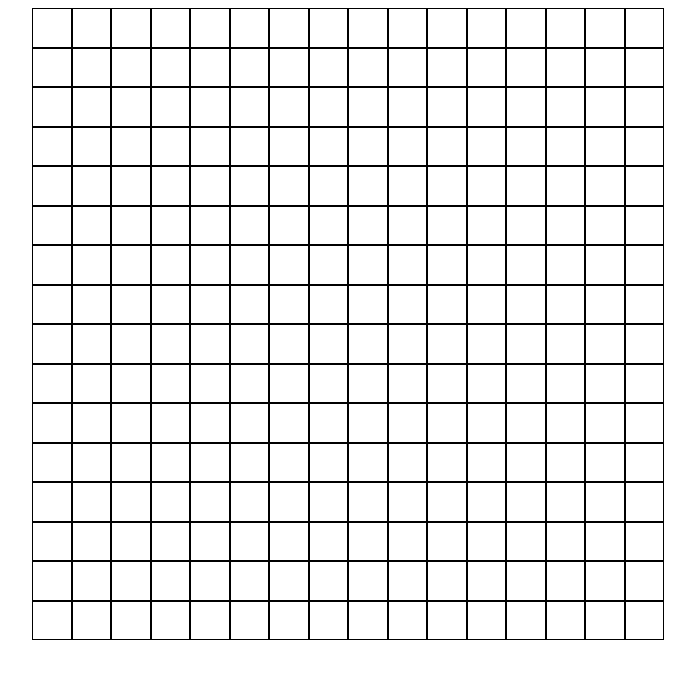
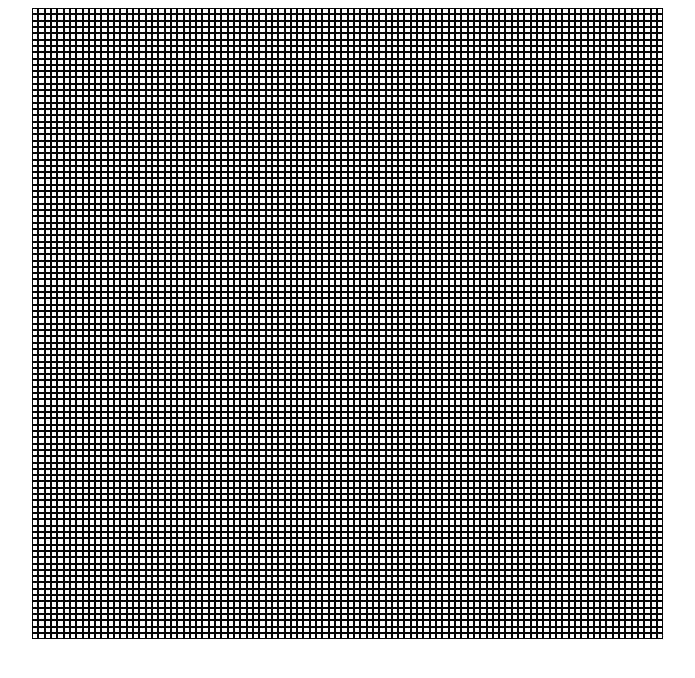
Before and after one commit to anmolSekh/etch-a-sketch, a plain HTML site: page index.html in a window 1280 px wide. Shown: the whole page, without its empty margins (292-987 px from the left). Drawn offline with Linux system fonts and the light colour scheme.

Commit message:
removed junk comments added meaningful comments

```diff
--- a/script.js
+++ b/script.js
@@ -4,7 +4,7 @@
 
 //get it to work on 2x2 then scale to 16x16
 const content = document.querySelector("#content");
-let n = 16;
+let n = 100;
 for(i = 0; i < n; i++) {
     let div = document.createElement("div");
     div.classList.add("row");
--- a/styles.css
+++ b/styles.css
@@ -1,36 +1,18 @@
 body {
-    /* height: 100vh; */
-    /* width: 100vw; */
-    /* display: flex; */
-    /* flex-direction: column; */
 }
 .flex { /* this one should fit content vertically maybe*/ /* y-axis */
-    /* position: fixed; */
 
     height: 50%;
-    width: 50%;
+    width: 50%; /* give the grid a size to remain relative to the users window */
     margin: 0 auto;
-    /* height: 100vh; */
-    /* width: 100vw; */
-    /* display: flex; */
-    /* flex-direction: row; */
-    /* flex-direction: column; /* this keeps the grid fitted horizontally */
-    /* align-self: center; */
 }
 .row { /* this one fits content horizontally */ /* x axis */
-    /* flex: 1; */
-    display: flex;
+    display: flex; /* allows grid to resize */
 
-    /* flex-direction: column; */
-    /* flex-direction: row;  */
 }
 .box { /* make sure the squares remain square */
-    /* inline block? */
-    /* display: inline-block; */
-    flex: 1;
+
+    flex: 1; /* allows grid to resize */
     border: 1px solid black;
-    /* height: 100px; */
-    /* width: 100px; */
-    aspect-ratio: 1/1;
-    /* aspect-ratio: 1/1; */
+    aspect-ratio: 1/1; /* makes a square */
 }
```
